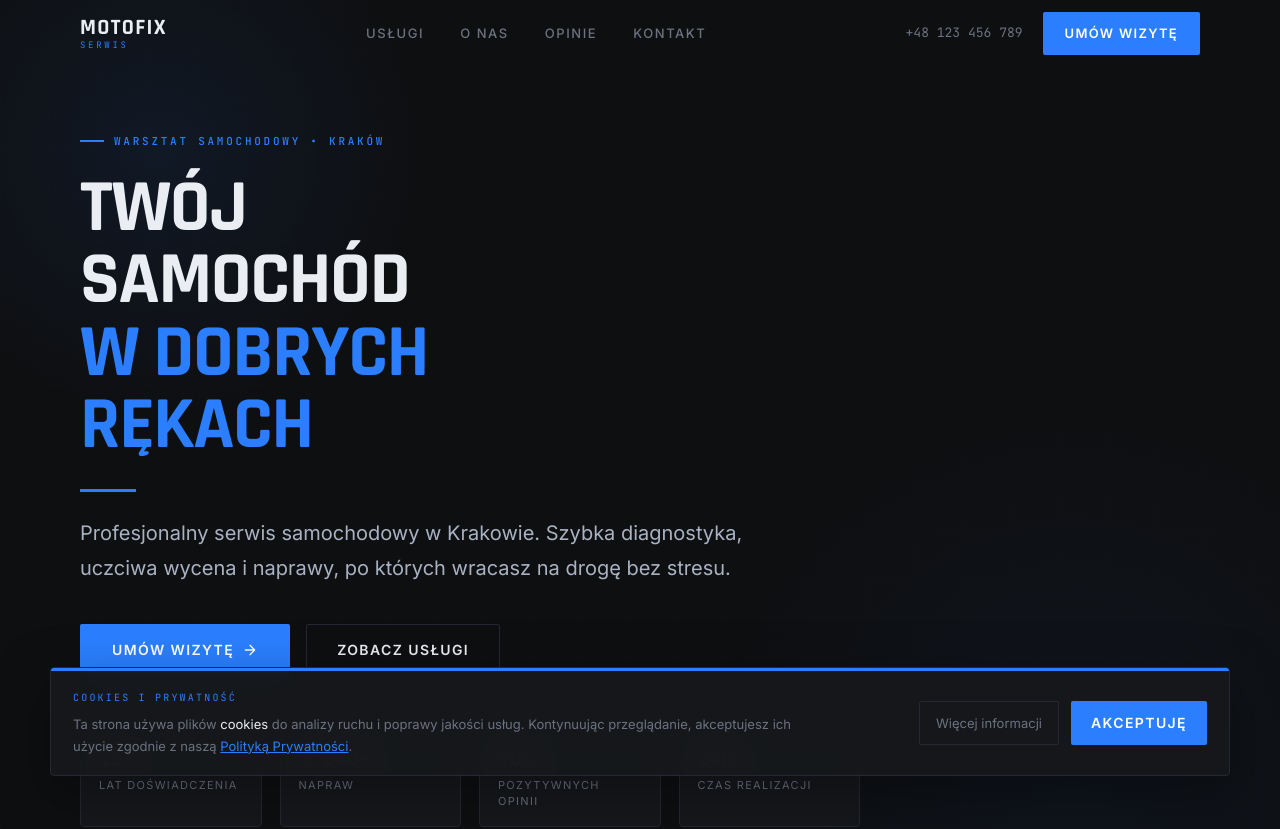
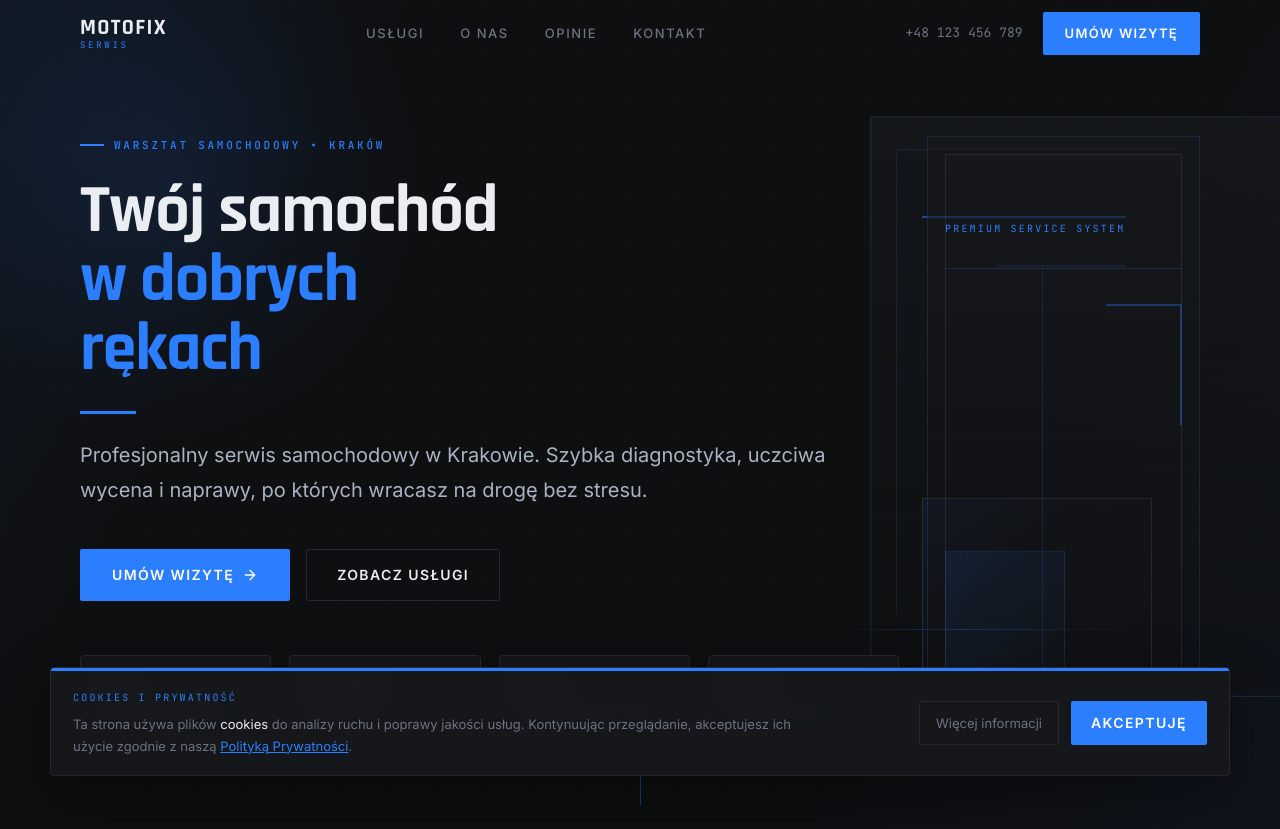
Before and after one commit to adminfavmotors/serwis_01, a Next.js app: page / in a window 1280 px wide. Shown: the top 829 px of the page. Built offline with nearby package versions, Linux system fonts and the light colour scheme.

Commit message:
design: rebuild hero with 3-1 layout and abstract premium background

```diff
--- a/components/sections/Hero.tsx
+++ b/components/sections/Hero.tsx
@@ -21,24 +21,21 @@ function Hero() {
       }}
     >
       <div
+        style={{
+          position: 'absolute',
+          inset: 0,
+          background:
+            'linear-gradient(90deg, rgba(14,15,17,0.94) 0%, rgba(14,15,17,0.88) 56%, rgba(14,15,17,0.74) 72%, rgba(14,15,17,0.96) 100%)',
+          pointerEvents: 'none',
+        }}
+      />
+
+      <div
         className="grid-texture"
         style={{
           position: 'absolute',
           inset: 0,
-          pointerEvents: 'none',
-          opacity: 0.45,
-        }}
-      />
-
-      <div
-        style={{
-          position: 'absolute',
-          top: '-12%',
-          left: '-8%',
-          width: '520px',
-          height: '520px',
-          borderRadius: '50%',
-          background: 'radial-gradient(circle, rgba(43,127,255,0.09) 0%, transparent 72%)',
+          opacity: 0.42,
           pointerEvents: 'none',
         }}
       />
@@ -46,12 +43,102 @@ function Hero() {
       <div
         style={{
           position: 'absolute',
-          bottom: '-24%',
-          right: '-12%',
-          width: '720px',
-          height: '720px',
+          inset: 0,
+          background:
+            'linear-gradient(120deg, rgba(43,127,255,0.08) 0%, transparent 24%, transparent 72%, rgba(43,127,255,0.05) 100%)',
+          pointerEvents: 'none',
+        }}
+      />
+
+      <div
+        style={{
+          position: 'absolute',
+          top: '-10%',
+          left: '-8%',
+          width: '520px',
+          height: '520px',
           borderRadius: '50%',
-          background: 'radial-gradient(circle, rgba(43,127,255,0.05) 0%, transparent 72%)',
+          background: 'radial-gradient(circle, rgba(43,127,255,0.11) 0%, transparent 72%)',
+          pointerEvents: 'none',
+        }}
+      />
+
+      <div
+        style={{
+          position: 'absolute',
+          right: '-4%',
+          top: '14%',
+          width: '36%',
+          height: '70%',
+          border: '1px solid rgba(43,127,255,0.16)',
+          background:
+            'linear-gradient(180deg, rgba(22,24,28,0.76) 0%, rgba(14,15,17,0.28) 100%)',
+          boxShadow: 'inset 0 0 0 1px rgba(255,255,255,0.02)',
+          pointerEvents: 'none',
+        }}
+      />
+
+      <div
+        style={{
+          position: 'absolute',
+          right: '8%',
+          top: '18%',
+          width: '22%',
+          height: '56%',
+          borderLeft: '1px solid rgba(43,127,255,0.18)',
+          borderTop: '1px solid rgba(43,127,255,0.18)',
+          opacity: 0.8,
+          pointerEvents: 'none',
+        }}
+      />
+
+      <div
+        style={{
+          position: 'absolute',
+          right: '10%',
+          bottom: '18%',
+          width: '18%',
+          height: '22%',
+          border: '1px solid rgba(58,65,80,0.6)',
+          background:
+            'linear-gradient(135deg, rgba(43,127,255,0.08) 0%, rgba(22,24,28,0.14) 38%, rgba(14,15,17,0.04) 100%)',
+          pointerEvents: 'none',
+        }}
+      />
+
+      <div
+        style={{
+          position: 'absolute',
+          right: '12%',
+          top: '26%',
+          width: '16%',
+          height: '2px',
+          backgroundColor: 'rgba(43,127,255,0.48)',
+          pointerEvents: 'none',
+        }}
+      />
+
+      <div
+        style={{
+          position: 'absolute',
+          right: '12%',
+          top: '32%',
+          width: '10%',
+          height: '2px',
+          backgroundColor: 'rgba(43,127,255,0.24)',
+          pointerEvents: 'none',
+        }}
+      />
+
+      <div
+        style={{
+          position: 'absolute',
+          right: '12%',
+          bottom: '24%',
+          width: '22%',
+          height: '1px',
+          background:
+            'linear-gradient(90deg, rgba(43,127,255,0.02) 0%, rgba(43,127,255,0.35) 42%, rgba(43,127,255,0.02) 100%)',
           pointerEvents: 'none',
         }}
       />
@@ -62,11 +149,20 @@ function Hero() {
           position: 'relative',
           zIndex: 1,
           width: '100%',
-          paddingTop: '132px',
+          paddingTop: '136px',
           paddingBottom: '92px',
         }}
       >
-        <div style={{ maxWidth: '780px' }}>
+        <div
+          className="hero-layout"
+          style={{
+            display: 'grid',
+            gridTemplateColumns: '3fr 1fr',
+            alignItems: 'end',
+            gap: '28px',
+          }}
+        >
+          <div style={{ maxWidth: '100%' }}>
             <motion.div {...fadeUp(0.08)} style={{ marginBottom: '22px' }}>
               <span className="section-label">Warsztat samochodowy • Kraków</span>
             </motion.div>
@@ -75,13 +171,13 @@ function Hero() {
               {...fadeUp(0.16)}
               style={{
                 fontFamily: 'var(--font-display)',
-              fontSize: 'clamp(42px, 6.6vw, 74px)',
+                fontSize: 'clamp(40px, 5.4vw, 68px)',
                 fontWeight: 700,
-              lineHeight: 0.98,
-              letterSpacing: '-0.018em',
-              textTransform: 'uppercase',
+                lineHeight: 1.02,
+                letterSpacing: '-0.016em',
+                textTransform: 'none',
                 color: '#EAEDF2',
-              maxWidth: '11ch',
+                maxWidth: '12ch',
               }}
             >
               Twój samochód
@@ -103,11 +199,11 @@ function Hero() {
               {...fadeUp(0.3)}
               style={{
                 fontFamily: 'var(--font-body)',
-              fontSize: 'clamp(17px, 2vw, 20px)',
+                fontSize: 'clamp(17px, 1.8vw, 20px)',
                 color: '#A9B2C3',
-              lineHeight: 1.75,
-              maxWidth: '58ch',
-              marginBottom: '38px',
+                lineHeight: 1.78,
+                maxWidth: '64ch',
+                marginBottom: '40px',
               }}
             >
               Profesjonalny serwis samochodowy w Krakowie. Szybka diagnostyka, uczciwa
@@ -120,7 +216,7 @@ function Hero() {
                 display: 'flex',
                 gap: '16px',
                 flexWrap: 'wrap',
-              marginBottom: '52px',
+                marginBottom: '54px',
               }}
             >
               <a href="#kontakt" className="btn-primary">
@@ -145,12 +241,12 @@ function Hero() {
 
             <motion.div
               {...fadeUp(0.46)}
+              className="hero-stats"
               style={{
                 display: 'grid',
                 gridTemplateColumns: 'repeat(4, minmax(0, 1fr))',
                 gap: '18px',
               }}
-            className="hero-stats"
             >
               {[
                 { value: '15+', label: 'lat doświadczenia' },
@@ -161,10 +257,11 @@ function Hero() {
                 <div
                   key={badge.value}
                   style={{
-                  backgroundColor: '#16181C',
+                    backgroundColor: 'rgba(22,24,28,0.88)',
                     border: '1px solid #252830',
                     borderRadius: '4px',
                     padding: '18px 18px 16px',
+                    backdropFilter: 'blur(8px)',
                   }}
                 >
                   <span
@@ -195,6 +292,101 @@ function Hero() {
                   </span>
                 </div>
               ))}
+            </motion.div>
+          </div>
+
+          <motion.div
+            {...fadeUp(0.28)}
+            style={{
+              alignSelf: 'stretch',
+              minHeight: '420px',
+              position: 'relative',
+            }}
+            className="hero-side-panel"
+          >
+            <div
+              style={{
+                position: 'absolute',
+                inset: '0 0 0 auto',
+                width: '100%',
+                border: '1px solid rgba(43,127,255,0.18)',
+                background:
+                  'linear-gradient(180deg, rgba(22,24,28,0.56) 0%, rgba(14,15,17,0.16) 100%)',
+              }}
+            />
+
+            <div
+              style={{
+                position: 'absolute',
+                top: '18px',
+                left: '18px',
+                right: '18px',
+                bottom: '18px',
+                border: '1px solid rgba(58,65,80,0.45)',
+              }}
+            />
+
+            <div
+              style={{
+                position: 'absolute',
+                top: '22%',
+                left: '18px',
+                right: '18px',
+                height: '1px',
+                backgroundColor: 'rgba(43,127,255,0.22)',
+              }}
+            />
+
+            <div
+              style={{
+                position: 'absolute',
+                top: '22%',
+                bottom: '18px',
+                left: '42%',
+                width: '1px',
+                backgroundColor: 'rgba(43,127,255,0.16)',
+              }}
+            />
+
+            <div
+              style={{
+                position: 'absolute',
+                bottom: '18px',
+                left: '18px',
+                width: '44%',
+                height: '28%',
+                border: '1px solid rgba(43,127,255,0.14)',
+                background:
+                  'linear-gradient(135deg, rgba(43,127,255,0.10) 0%, rgba(14,15,17,0.06) 100%)',
+              }}
+            />
+
+            <div
+              style={{
+                position: 'absolute',
+                right: '18px',
+                top: '28%',
+                width: '28%',
+                height: '20%',
+                borderTop: '2px solid rgba(43,127,255,0.34)',
+                borderRight: '2px solid rgba(43,127,255,0.34)',
+              }}
+            />
+
+            <div
+              style={{
+                position: 'absolute',
+                left: '18px',
+                top: '14%',
+                fontFamily: 'var(--font-mono)',
+                fontSize: '10px',
+                letterSpacing: '0.22em',
+                textTransform: 'uppercase',
+                color: '#2B7FFF',
+              }}
+            >
+              Premium service system
+            </div>
           </motion.div>
         </div>
       </div>
@@ -238,7 +430,15 @@ function Hero() {
       </motion.div>
 
       <style>{`
-        @media (max-width: 900px) {
+        @media (max-width: 960px) {
+          .hero-layout {
+            grid-template-columns: 1fr !important;
+          }
+
+          .hero-side-panel {
+            min-height: 240px !important;
+          }
+
           .hero-stats {
             grid-template-columns: repeat(2, minmax(0, 1fr)) !important;
           }
```
Lines whose indentation alone changed are shown as unchanged.
